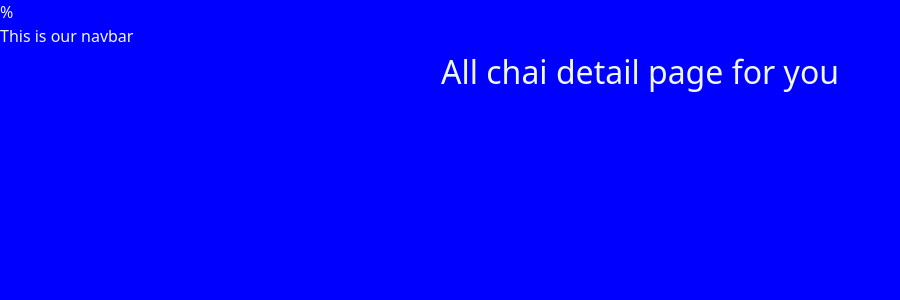
After one commit to KUMAR7BITTU/Django, a Django app: page /chai/1/ in a window 1280 px wide. The commit adds this page. Shown: the top 300 px of the page, without its empty margins (0-900 px from the left). Run offline with Django 5.2, Linux system fonts and the light colour scheme; data comes from the database, SQL or seed files in the repository; style sheets or scripts are compiled from the project's sources; some libraries are stand-ins or nearby versions.

Commit message:
link added in button in http://127.0.0.1:8000/chai/

```diff
--- a/chaiaurDjango/chai/templates/chai/all_chai.html
+++ b/chaiaurDjango/chai/templates/chai/all_chai.html
@@ -12,7 +12,7 @@
         <img class="rounded shadow-lg" src="{{chai.image.url}}" alt="">
         <h3 class="text-2xl font-bold">{{chai.name}}</h1>
         test
-        <a href="#">
+        <a href="{% url 'chai_detail' chai.id %}">
         <button type="button"
         class="inline-flex items-center w-[100%] justify-center px-4 py-2 border border-transparent text-sm font-medium rounded-md text-white bg-orange-600 hover:bg-orange-700 focus-outline-none focus:ring-2 focus:ring-offset-2 focus:ring-orange-500">
             {{chai.type}} - {{chai.id}}
@@ -23,3 +23,7 @@
 
 </div>
 {% endblock content %}
+
+<!-- In anchor tag (a) in href part we should you django template not django variable.
+{{chai.id}} ----   django variable
+{% url 'all_chai' chai.id %}  ---- django template -->
--- /dev/null
+++ b/chaiaurDjango/chai/templates/chai/chai_detail.html
@@ -0,0 +1,9 @@
+{% extends "layout.html" %}
+
+{% block title %}
+   Chai Detail Page
+{% endblock %}
+
+{% block content %}
+   <h1>All chai detail page for you</h1>
+{% endblock content %}
--- a/chaiaurDjango/chai/urls.py
+++ b/chaiaurDjango/chai/urls.py
@@ -3,4 +3,5 @@ from . import views
 
 urlpatterns = [
     path('',views.all_chai,name='all_chai'),
+    path('<int:chai_id>/',views.chai_detail,name='chai_detail'),
 ]
--- a/chaiaurDjango/chai/views.py
+++ b/chaiaurDjango/chai/views.py
@@ -1,6 +1,12 @@
 from django.shortcuts import render
 from .models import Chaivariety
+from django.shortcuts import get_object_or_404
+
 # Create your views here.
 def all_chai(request):
     chais = Chaivariety.objects.all()
     return render(request,'chai/all_chai.html',{'chais':chais})
+
+def chai_detail(request,chai_id):
+    chai = get_object_or_404(Chaivariety,pk=chai_id)
+    return render(request,'chai/chai_detail.html',{'chai':chai})
```
